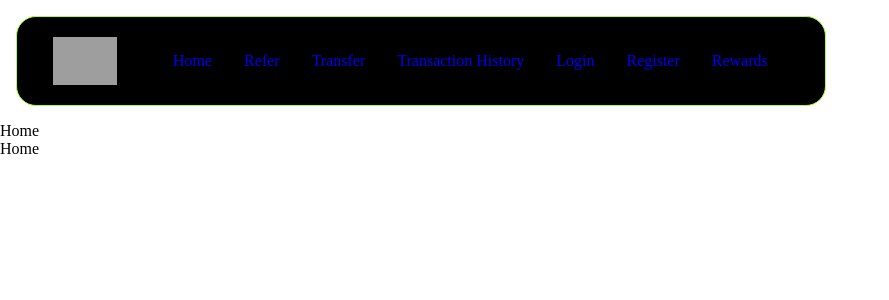
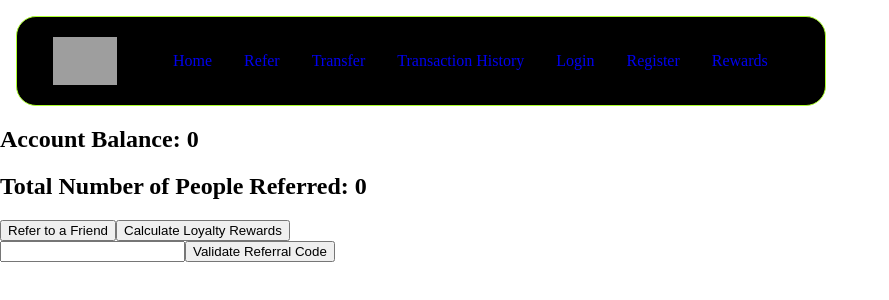
Before and after one commit to OGMONARCH/marketwallet, a React (Create React App) app: page / in a window 1280 px wide. Shown: the top 300 px of the page, without its empty margins (0-889 px from the left). Built offline with nearby package versions, Linux system fonts and the light colour scheme; grey boxes are pictures that could not be loaded.

Commit message:
yooooo
second commit, david how fa check it out and let me know type of endpoint you wanna create.

```diff
--- a/src/App.js
+++ b/src/App.js
@@ -16,7 +16,6 @@ function App() {
     <div className="App">
       <BrowserRouter>
         <Navbar />
-        <Home />
         <Routes>
           <Route path="/" element={<Home />} />
           <Route path="/refer" element={<Refer />} />
@@ -32,3 +31,72 @@ function App() {
 }
 
 export default App;
+
+
+//May need to implement this😪
+
+// import React from 'react';
+// import { BrowserRouter as Router, Route, Redirect } from 'react-router-dom';
+
+// const ProtectedRoute = ({ component: Component, isAuthenticated, ...rest }) => (
+//  <Route
+//     {...rest}
+//     render={(props) =>
+//       isAuthenticated ? (
+//         <Component {...props} />
+//       ) : (
+//         <Redirect to={{ pathname: '/login', state: { from: props.location } }} />
+//       )
+//     }
+//  />
+// );
+
+// const App = () => {
+//  const isAuthenticated = true; // this will be from authentication service
+
+//  return (
+//     <Router>
+//       <ProtectedRoute exact path="/" component={Home} isAuthenticated={isAuthenticated} />
+//       <Route path="/login" component={Login} />
+//     </Router>
+//  );
+// };
+
+// export default App;
+
+//trying to autogenerate a new userID and Accountnumber using the uuidv4 function from the uuid package
+//But a bit against it bcause of the length of the UUIDs(simply to long and consumes storage. It may also
+//require longer time to retrieve)
+// import React, { useState, useEffect } from 'react';
+// import { v4 as uuidv4 } from 'uuid';
+
+// function App() {
+//  const [userId, setUserId] = useState('');
+//  const [accountNumber, setAccountNumber] = useState('');
+
+//  useEffect(() => {
+//     setUserId(uuidv4());
+//     setAccountNumber(uuidv4());
+//  }, []);
+
+//  return (
+//     <div className="App">
+//       <h1>Welcome to our Banking Application!</h1>
+//       <p>Your User ID is: {userId}</p>
+//       <p>Your Account Number is: {accountNumber}</p>
+//     </div>
+//  );
+// }
+
+// export default App;
+
+
+//we could also use
+// const uniqueID = Date.now()
+//since it renders the milliseconds that have fasted...
+//
+// One of the disadvantages of using this tho is that incases when transcations and registration happen to occur at the sametime,
+//It could either lead to data loss or corruption..
+
+//Then I want to put the register and the login in first so that it could directly lead to the in app wallet or should I just scrapn it add implement the auto userID and AccountNumber generation when we
+//merging?
--- a/src/component/Home.js
+++ b/src/component/Home.js
@@ -1,9 +1,45 @@
-import React from 'react'
+import React, { useState } from 'react';
 
 const Home = () => {
-  return (
-    <div>Home</div>
-  )
-}
+ const [referredPeople, setReferredPeople] = useState(0);
+ const [accountBalance, setAccountBalance] = useState(0);
+ const [referralCode, setReferralCode] = useState('');
 
-export default Home
+ const referToFriend = () => {
+    setReferredPeople(referredPeople + 1);
+ };
+
+ const calculateLoyaltyRewards = () => {
+    setAccountBalance(accountBalance + referredPeople * 10);
+ };
+
+ const validateReferralCode = (code) => {
+    // Implement referral code validation logic here
+ };
+
+ const handleSubmit = (e) => {
+    e.preventDefault();
+    validateReferralCode(referralCode);
+ };
+
+ return (
+    <div>
+      <div className="main">
+        <h2>Account Balance: {accountBalance}</h2>
+        <h2>Total Number of People Referred: {referredPeople}</h2>
+      </div>
+      <button onClick={referToFriend}>Refer to a Friend</button>
+      <button onClick={calculateLoyaltyRewards}>Calculate Loyalty Rewards</button>
+      <form onSubmit={handleSubmit}>
+        <input
+          type="text"
+          value={referralCode}
+          onChange={(e) => setReferralCode(e.target.value)}
+        />
+        <button type="submit">Validate Referral Code</button>
+      </form>
+    </div>
+ );
+};
+
+export default Home;
--- a/src/component/Register.js
+++ b/src/component/Register.js
@@ -1,9 +1,38 @@
-import React from 'react'
+import React, { useState } from 'react';
 
 const Register = () => {
-  return (
-    <div>Register</div>
-  )
-}
+ const [userID, setUserID] = useState('');
+ const [accountNumber, setAccountNumber] = useState('');
 
-export default Register
+ const handleSubmit = (e) => {
+    e.preventDefault();
+    // Call API or perform necessary actions here
+    console.log('UserID:', userID);
+    console.log('Account number:', accountNumber);
+ };
+
+ const generateAccountNumber = () => {
+    const newAccountNumber = `ACC${userID}`;
+    setAccountNumber(newAccountNumber);
+ };
+
+ return (
+    <div>
+      <h2>Registration</h2>
+      <form onSubmit={handleSubmit}>
+        <label>
+          User ID:
+          <input type="text" value={userID} onChange={(e) => setUserID(e.target.value)} />
+        </label>
+        <label>
+          Account Number:
+          <input type="text" value={accountNumber} readOnly />
+        </label>
+        <button type="button" onClick={generateAccountNumber}>Generate Account Number</button>
+        <button type="submit">Submit</button>
+      </form>
+    </div>
+ );
+};
+
+export default Register;
--- a/src/component/Rewards.js
+++ b/src/component/Rewards.js
@@ -2,7 +2,7 @@ import React from 'react'
 
 const Rewards = () => {
   return (
-    <div>Rewards</div>
+    <div></div>
   )
 }
 
```
Also changed, not shown: src/component/Data.js (+40 -0 lines).
